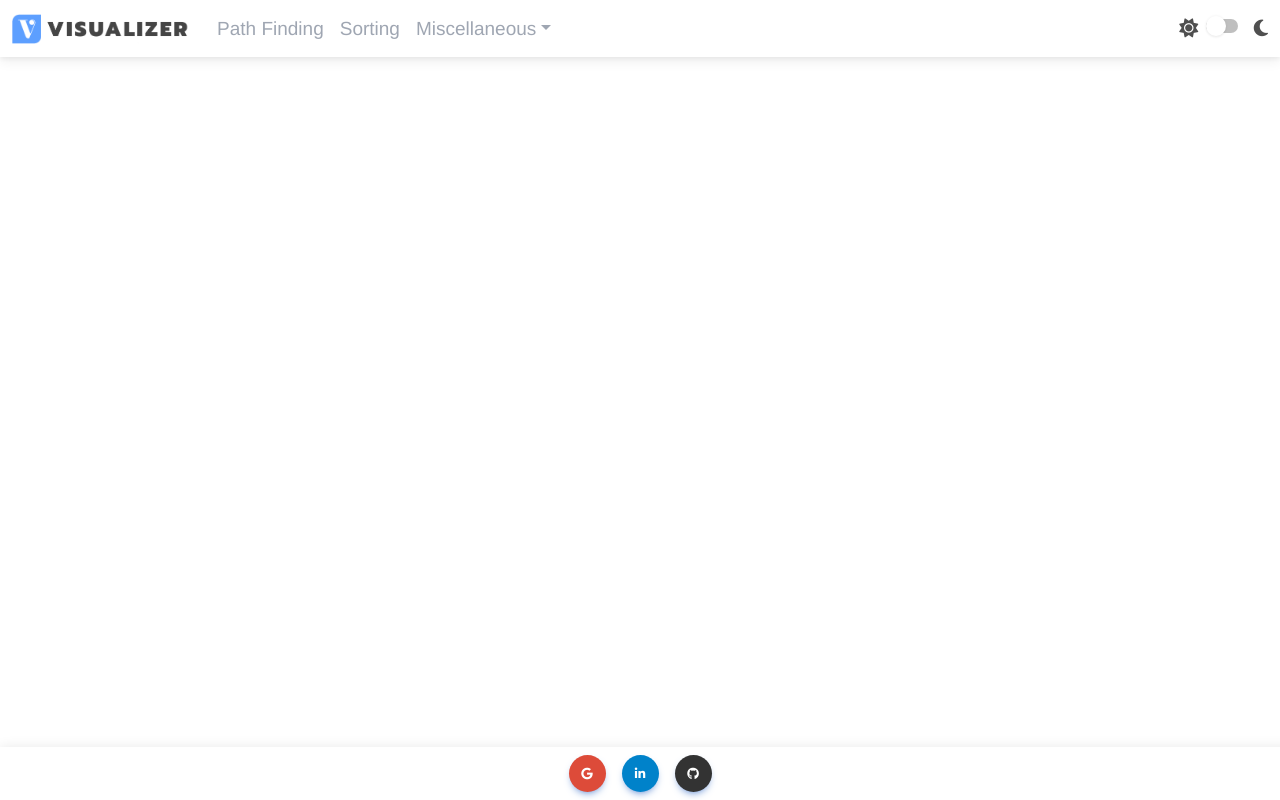
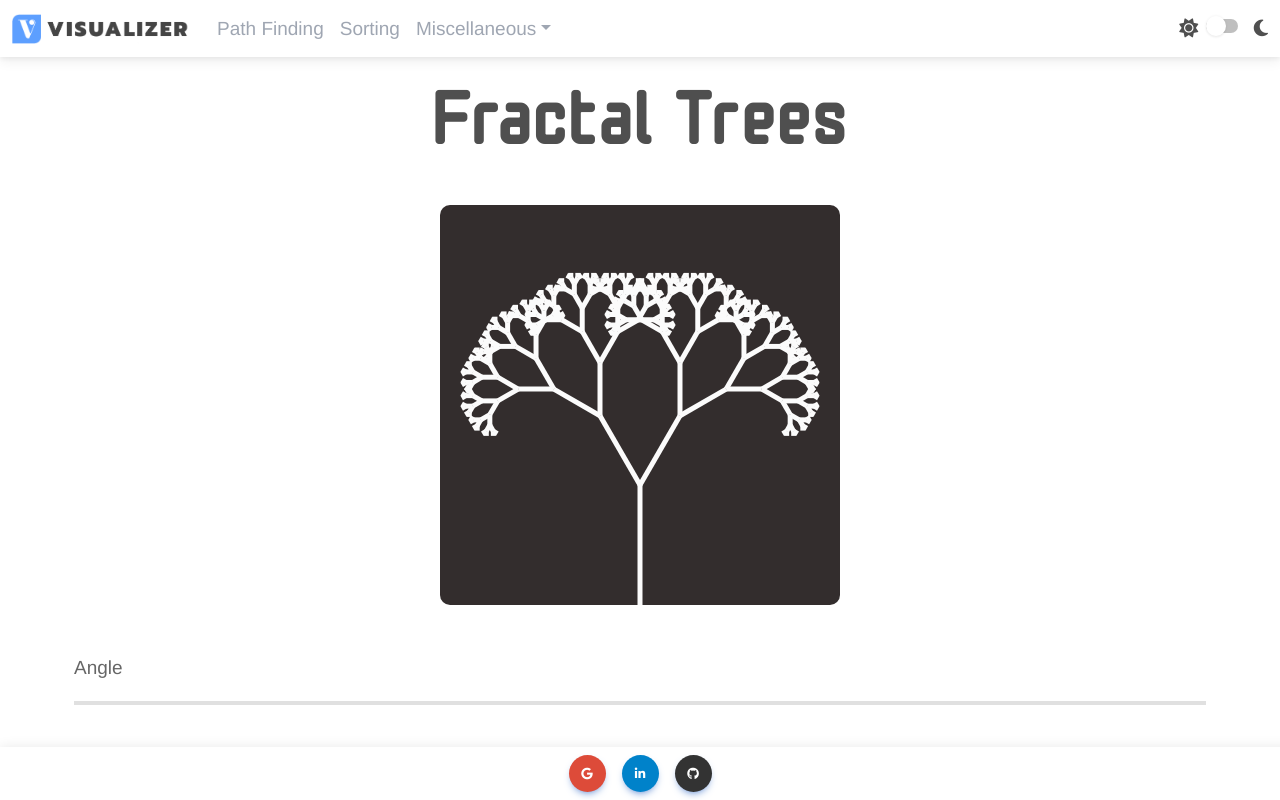
Before and after one commit to itaibenjy/Visualizer, a React (Create React App) app: page /Visualizer/fractaltree in a window 1280 px wide. Built offline with nearby package versions, Linux system fonts and the light colour scheme.

Commit message:
starting the add of fractal tree

```diff
--- a/src/App.js
+++ b/src/App.js
@@ -11,6 +11,7 @@ import TicTacToe from "./pages/TicTacToe"
 import Sorting from "./pages/Sorting"
 import Home from "./pages/Home"
 import Pathfinding from "./pages/Pathfinding"
+import FractalTree from "./pages/FractalTree"
 
 function App() {
   return (
@@ -24,6 +25,7 @@ function App() {
             <Route path="/Visualizer/sorting" element={<Sorting />} />
             <Route path="/Visualizer/pathfinding" element={<Pathfinding />} />
             <Route path="/Visualizer/tictactoe" element={<TicTacToe />} />
+            <Route path="/Visualizer/fractaltree" element={<FractalTree />} />
           </Routes>
           <Fotter />
         </div>
--- /dev/null
+++ b/src/components/FractalTree/Fractal.css
@@ -0,0 +1,6 @@
+
+canvas.fractal {
+    height: min(50vh, 50vw);
+    width: min(50vh, 50vw);
+    border-radius: 10px;
+}
--- /dev/null
+++ b/src/components/FractalTree/FractalCanvas.js
@@ -0,0 +1,30 @@
+import "./Fractal.css"
+import {useRef, useEffect, useCallback} from "react";
+import {useThemeContext} from "../../hooks/useThemeContext";
+
+export default function FractalCanvas({canvasRef, contextRef, drawLine, clearCanvas}) {
+    const {theme} = useThemeContext();
+
+    const canvasStyle = {
+        backgroundColor: theme === "dark" ? "var(--mdb-light)" : "var(--mdb-dark)",
+    }
+
+    useEffect(() => {
+      const canvas = canvasRef.current;
+      // Set canvas size to match its CSS size.
+      canvas.width = canvas.offsetWidth;
+      canvas.height = canvas.offsetHeight;
+
+      const context = canvas.getContext('2d');
+      contextRef.current = context;
+
+    }, [drawLine]);
+
+
+
+
+    return (<>
+        <canvas id="fractal" ref={canvasRef} className="fractal" style={canvasStyle}></canvas>
+    </>
+    )
+}
--- a/src/components/NavBar.js
+++ b/src/components/NavBar.js
@@ -111,6 +111,13 @@ export default function App() {
                     </MDBDropdownItem>
                   </Link>
 
+                  {/* Fractal Trees */}
+                  <Link to="/Visualizer/fractaltree" >
+                    <MDBDropdownItem className='dropdown-item' style={navStyle} tag="div">
+                          Fractal Trees
+                    </MDBDropdownItem>
+                  </Link>
+
                 </MDBDropdownMenu>
               </MDBDropdown>
             </MDBNavbarItem>
--- /dev/null
+++ b/src/hooks/useFractal.js
@@ -0,0 +1,71 @@
+import {useRef, useCallback, useState, useEffect} from "react"
+import { useThemeContext } from "./useThemeContext";
+
+export function useFractal() {
+
+    const {theme} = useThemeContext();
+
+    const canvasRef = useRef(null);
+    const contextRef = useRef(null);
+
+    const [angle, setAngle] = useState(30)
+
+
+
+    // This function will be recreated whenever the canvas context changes.
+    const drawLine = useCallback((x1Percent, y1Percent, x2Percent, y2Percent) => {
+      if (contextRef.current) {
+        const width = canvasRef.current.width;
+        const height = canvasRef.current.height;
+
+        const x1 = x1Percent * width;
+        const y1 = y1Percent * height;
+        const x2 = x2Percent * width;
+        const y2 = y2Percent * height;
+
+        const context = contextRef.current;
+
+        context.beginPath(); // begin
+
+        context.moveTo(x1, y1);
+        context.lineTo(x2, y2);
+
+        context.strokeStyle =  theme === "dark" ? "#332d2d" : "#fbfbfb"; // sets the color to fill
+        context.lineWidth = 5; // sets the line width
+        context.stroke(); // applies the stroke
+
+        context.closePath(); // end
+      }
+    }, []);
+
+    useEffect(() => {
+        clearCanvas()
+        console.log(angle)
+        drawTree(0.5,1,-90,angle,0.3,9)
+    }, [angle])
+
+    function drawTree(x1, y1, angle, rotate, size, depth) {
+        if (depth === 0) return;
+        // make the x2 and y2 be between 0 and 1 for precetage representation
+        const x2 = x1 + (Math.cos(angle * Math.PI / 180) * size);
+        const y2 = y1 + (Math.sin(angle * Math.PI / 180) * size);
+        drawLine(x1, y1, x2, y2);
+        drawTree(x2, y2, angle - rotate, rotate, size/1.5, depth - 1);
+        drawTree(x2, y2, angle + rotate, rotate, size/1.5, depth - 1);
+    }
+
+
+    function clearCanvas() {
+      const context = contextRef.current;
+      const width = canvasRef.current.width;
+      const height = canvasRef.current.height;
+
+      context.clearRect(0, 0, width, height);
+    }
+
+
+    const canvasProps = {drawLine, canvasRef, contextRef, clearCanvas}
+
+
+    return {canvasProps, angle, setAngle}
+}
--- /dev/null
+++ b/src/pages/FractalTree.js
@@ -0,0 +1,25 @@
+
+import { MDBBtn, MDBContainer, MDBRange, MDBTypography, MDBIcon, MDBTooltip } from "mdb-react-ui-kit";
+import FractalCanvas from "../components/FractalTree/FractalCanvas";
+import {useFractal} from "../hooks/useFractal"
+
+export default function FractalTree() {
+
+    const {canvasProps, angle, setAngle} = useFractal()
+
+    return (<MDBContainer className="p-1 mb-5 pageContainer">
+    <MDBTypography tag='h1' style={{fontFamily: 'Monomania'}} className='display-1'>Fractal Trees</MDBTypography>
+        <MDBContainer  className="d-flex justify-content-center my-5">
+            <FractalCanvas {...canvasProps}/>
+        </MDBContainer>
+            <MDBRange
+                max={90}
+                min={0}
+                defaultValue={angle}
+                onChange={(e) => setAngle(Number(e.target.value))}
+                id='angleRange'
+                label='Angle'
+            />
+    </MDBContainer>
+    );
+}
--- a/src/pages/Home.js
+++ b/src/pages/Home.js
@@ -9,57 +9,57 @@ export default function Home() {
 
     return (<div className="pageContainer">
         <MDBContainer>
-            <div class="row flex-lg-row align-items-center justify-content-center g-5 py-5">
-                <div class="col-lg-6">
-                    <h1 class="display-5 fw-bold lh-1 mb-4">Welcome to Visualizer</h1>
-                    <h3 class="fw-bold lh-1 my-3" style={{fontFamily: "Monomania"}}> My Personal Exploration into Algorithms and Programming</h3>
-                    <p class="lead my-2">
+            <div className="row flex-lg-row align-items-center justify-content-center g-5 py-5">
+                <div className="col-lg-6">
+                    <h1 className="display-5 fw-bold lh-1 mb-4">Welcome to Visualizer</h1>
+                    <h3 className="fw-bold lh-1 my-3" style={{fontFamily: "Monomania"}}> My Personal Exploration into Algorithms and Programming</h3>
+                    <p className="lead my-2">
                         Programming, at its core, is about learning, problem-solving, and continuous growth. As a Software Engineering student, I started Visualizer as a personal project to help me better understand and appreciate the intricacies of algorithms.
                     </p>
-                    <p class="lead my-2">
+                    <p className="lead my-2">
                         Here, I share my ongoing learning journey with you, visualizing algorithms in a way that makes them more approachable and comprehensible.
                     </p>
-                    <div class="d-grid gap-2 d-md-flex justify-content-md-start">
+                    <div className="d-grid gap-2 d-md-flex justify-content-md-start">
                     </div>
                 </div>
-                <MDBContainer fluid class="col-10 col-sm-8 col-lg-6">
-                    <img src={ScreenshotSorting} class="d-block mx-auto img-fluid" alt="Bootstrap Themes" width="700" height="500" loading="lazy" style={{borderRadius:"10px"}}/>
+                <MDBContainer fluid className="col-10 col-sm-8 col-lg-6">
+                    <img src={ScreenshotSorting} className="d-block mx-auto img-fluid" alt="Bootstrap Themes" width="700" height="500" loading="lazy" style={{borderRadius:"10px"}}/>
                 </MDBContainer>
             </div>
         </MDBContainer>
         <MDBContainer>
-            <div class="row flex-lg-row-reverse align-items-center justify-content-center g-5 py-5">
-                <div class="col-lg-6">
-                    <h3 class="fw-bold lh-1 my-3" style={{fontFamily: "Monomania"}}> My Journey in Algorithms</h3>
-                    <p class="lead my-2">
+            <div className="row flex-lg-row-reverse align-items-center justify-content-center g-5 py-5">
+                <div className="col-lg-6">
+                    <h3 className="fw-bold lh-1 my-3" style={{fontFamily: "Monomania"}}> My Journey in Algorithms</h3>
+                    <p className="lead my-2">
                         My journey into the world of algorithms has been a thrilling one, starting from Sudoku and Sorting algorithms and transforming them into interactive visualizations. Using React, I've been able to demystify these complex algorithms, significantly improving my coding skills in the process. This ongoing expedition continues to reveal new lessons and insights.
                     </p>
-                    <h3 class="fw-bold lh-1 mb-3 mt-5" style={{fontFamily: "Monomania"}}>Current Adventures</h3>
-                    <p class="lead my-2">
+                    <h3 className="fw-bold lh-1 mb-3 mt-5" style={{fontFamily: "Monomania"}}>Current Adventures</h3>
+                    <p className="lead my-2">
                     I have now embarked on the intriguing path of Pathfinding Algorithms, commencing with the A* Search and Breadth-First Search (BFS). As I dive deeper into this fascinating realm, I am eagerly sharing my progress and discoveries. Stay tuned for a detailed exploration of these techniques and more exciting revelations to come!
                     </p>
-                    <div class="d-grid gap-2 d-md-flex justify-content-md-start">
+                    <div className="d-grid gap-2 d-md-flex justify-content-md-start">
                     </div>
                 </div>
-                <MDBContainer fluid class="col-10 col-sm-8 col-lg-6">
-                    <img src={ScreenshotPathfinding} class="d-block mx-auto img-fluid" alt="Bootstrap Themes" style={{maxHeight:"550px", borderRadius:"10px"}} loading="lazy" />
+                <MDBContainer fluid className="col-10 col-sm-8 col-lg-6">
+                    <img src={ScreenshotPathfinding} className="d-block mx-auto img-fluid" alt="Bootstrap Themes" style={{maxHeight:"550px", borderRadius:"10px"}} loading="lazy" />
                 </MDBContainer>
             </div>
         </MDBContainer>
 
         <MDBContainer className="my-4">
-            <div class="row flex-lg-row-reverse align-items-center justify-content-center g-5 py-5">
-                    <h3 class="fw-bold lh-1 my-3 mx-10 text-center" style={{fontFamily: "Monomania"}}> Hi there, I'm Itai Benjamin, a budding programmer on a mission to enhance my understanding of algorithms and React.</h3>
-                    <p class="lead my-2 mx-auto text-center">
+            <div className="row flex-lg-row-reverse align-items-center justify-content-center g-5 py-5">
+                    <h3 className="fw-bold lh-1 my-3 mx-10 text-center" style={{fontFamily: "Monomania"}}> Hi there, I'm Itai Benjamin, a budding programmer on a mission to enhance my understanding of algorithms and React.</h3>
+                    <p className="lead my-2 mx-auto text-center">
                        As much as Visualizer is about my personal exploration, it's also a demonstration of my skills and passion for Software Engineering. Currently, I'm on the lookout for new job opportunities that will allow me to grow and contribute.
                     </p>
-                    <p class="lead my-2 mx-5 text-center">
+                    <p className="lead my-2 mx-5 text-center">
                         As I navigate through this vast sea of computational logic, I'll keep adding more to this collection.If you're interested in my work and have an opening in your organization, or simply want to discuss algorithms and programming, I would be thrilled to connect with you. Let's make something great together!
                     </p>
-                    <p class="lead my-2 mx-5 text-center">
+                    <p className="lead my-2 mx-5 text-center">
                         Feel free to share your thoughts, suggestions, and questions. Together, we can make algorithm learning a more engaging and collaborative adventure!Please feel free to reach out to me at itaibenjy@gmail.com. You can also find more about my professional background on my <a href="https://www.linkedin.com/in/itai-benjamin-66696b250"> LinkedIn Profile </a>.
                     </p>
-                    <p class="lead my-2 mx-5 text-center">
+                    <p className="lead my-2 mx-5 text-center">
                         For your convenience, you can also <a href={CV} download="Itai Benjamin Resume"> Download My Resume.</a>
                     </p>
             </div>
```
